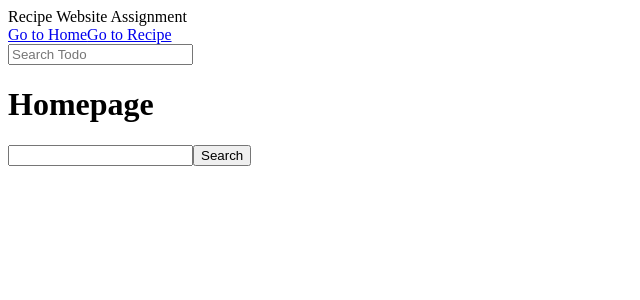
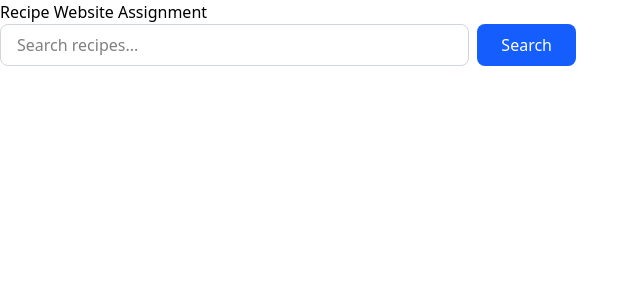
Before and after one commit to naterino/Recipe-Website-Assignment, a Vue app: page / in a window 1280 px wide. Shown: the top 300 px of the page, without its empty margins (0-640 px from the left). Built offline with nearby package versions, Linux system fonts and the light colour scheme.

Commit message:
Moved searchbar to component

```diff
--- a/package.json
+++ b/package.json
@@ -18,6 +18,7 @@
   },
   "devDependencies": {
     "@eslint/js": "^9.39.2",
+    "@tailwindcss/vite": "^4.1.18",
     "@vitejs/plugin-vue": "^6.0.3",
     "eslint": "^9.39.2",
     "eslint-config-prettier": "^10.1.8",
@@ -27,6 +28,7 @@
     "npm-run-all2": "^8.0.4",
     "oxlint": "~1.42.0",
     "prettier": "3.8.1",
+    "tailwindcss": "^4.1.18",
     "vite": "^7.3.1",
     "vite-plugin-vue-devtools": "^8.0.5"
   },
--- a/src/App.vue
+++ b/src/App.vue
@@ -1,14 +1,7 @@
 <script setup></script>
 
 <template>
-  <header>
-    Recipe Website Assignment
-    <nav>
-      <RouterLink to="/">Go to Home</RouterLink>
-      <RouterLink to="/recipes/2313">Go to Recipe</RouterLink>
-    </nav>
-  </header>
-  <input placeholder="Search Todo" />
+  <header>Recipe Website Assignment</header>
   <main>
     <RouterView v-slot="{ Component }">
       <KeepAlive include="HomePage">
--- /dev/null
+++ b/src/assets/main.css
@@ -0,0 +1 @@
+@import 'tailwindcss';
--- /dev/null
+++ b/src/components/SearchBar.vue
@@ -0,0 +1,21 @@
+<template>
+  <form @submit.prevent="$emit('search')" class="flex gap-2 w-full max-w-xl">
+    <input
+      type="text"
+      :value="modelValue"
+      @input="$emit('update:modelValue', $event.target.value)"
+      placeholder="Search recipes..."
+      class="flex-1 px-4 py-2 border border-gray-300 rounded-lg focus:outline-none focus:ring-2 focus:ring-blue-500"
+    />
+    <button type="submit" class="px-6 py-2 bg-blue-600 text-white rounded-lg hover:bg-blue-700">
+      Search
+    </button>
+  </form>
+</template>
+
+<script setup>
+defineProps({
+  modelValue: String,
+})
+defineEmits(['update:modelValue', 'search'])
+</script>
--- a/src/main.js
+++ b/src/main.js
@@ -1,6 +1,7 @@
 import { createApp } from 'vue'
 import App from './App.vue'
 import router from './router'
+import './assets/main.css'
 
 const app = createApp(App)
 
--- a/src/pages/HomePage.vue
+++ b/src/pages/HomePage.vue
@@ -1,9 +1,5 @@
 <template>
-  <h1>Homepage</h1>
-  <form @submit.prevent="search">
-    <input type="text" v-model="query" />
-    <input type="submit" value="Search" />
-  </form>
+  <SearchBar v-model="query" @search="search" />
   <section v-if="results.length">
     <RecipeCard
       v-for="result in results"
@@ -16,6 +12,7 @@
 </template>
 
 <script setup>
+import SearchBar from '@/components/SearchBar.vue'
 import RecipeCard from '@/components/RecipeCard.vue'
 import { useRecipeSearch } from '@/composables/useRecipeSearch'
 
--- a/vite.config.js
+++ b/vite.config.js
@@ -3,12 +3,15 @@ import { fileURLToPath, URL } from 'node:url'
 import { defineConfig } from 'vite'
 import vue from '@vitejs/plugin-vue'
 import vueDevTools from 'vite-plugin-vue-devtools'
+import tailwindcss from '@tailwindcss/vite'
+
 
 // https://vite.dev/config/
 export default defineConfig({
   plugins: [
     vue(),
     vueDevTools(),
+    tailwindcss(),
   ],
   resolve: {
     alias: {
```
Also changed, not shown: 1 other file (tests, documents, lock files or other folders).
